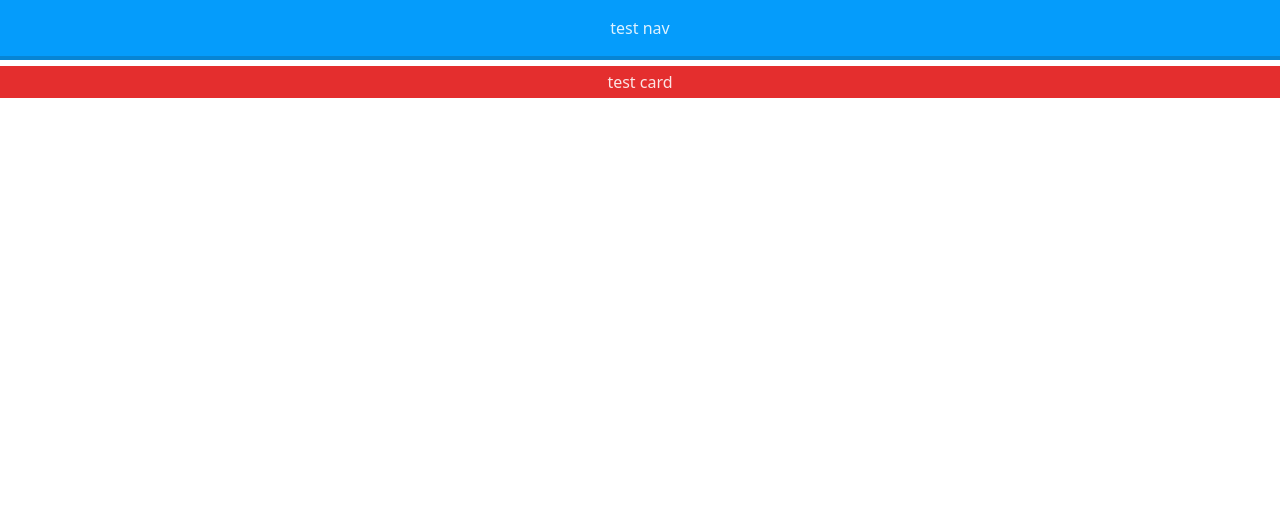
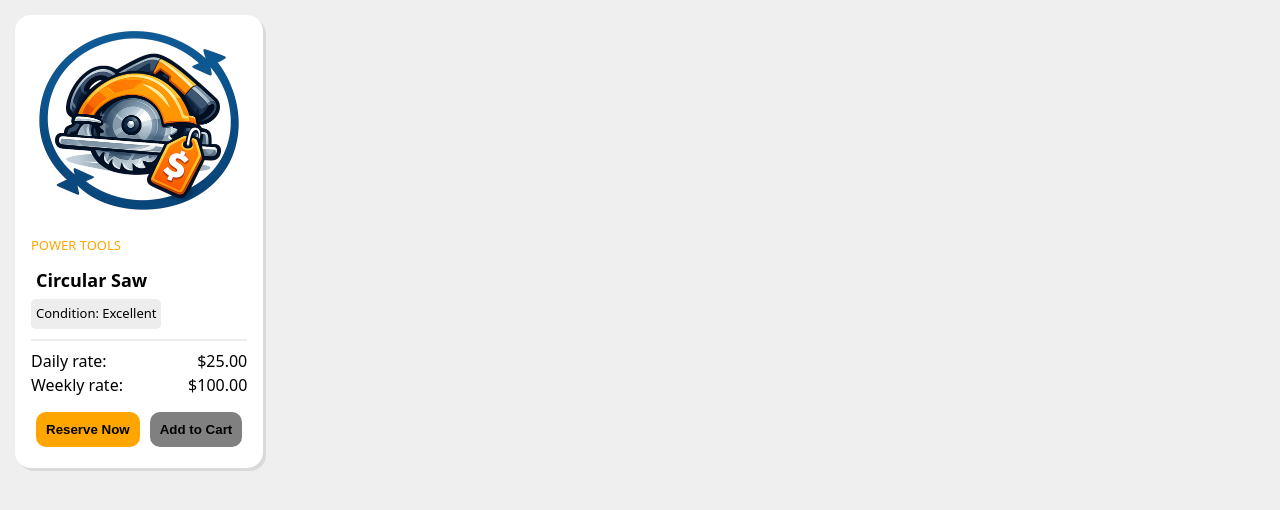
Before and after one commit to alxroum/HardwareStoreRentalSystem, a React (Vite) app in the folder hardware-rental/: page / in a window 1280 px wide. Shown: the top 510 px of the page. Built offline with nearby package versions, Linux system fonts and the light colour scheme.

Commit message:
created card prototype and ui structure.

```diff
--- a/hardware-rental/index.html
+++ b/hardware-rental/index.html
@@ -2,7 +2,7 @@
 <html lang="en">
   <head>
     <meta charset="UTF-8" />
-    <link rel="icon" type="image/svg+xml" href="/vite.svg" />
+    <link rel="icon" type="image/png+xml" href="./src/assets/favicon.png" />
     <meta name="viewport" content="width=device-width, initial-scale=1.0" />
     <title>hardware-rental</title>
   </head>
--- a/hardware-rental/src/App.css
+++ b/hardware-rental/src/App.css
@@ -6,23 +6,99 @@
   display: flex;
   flex-direction: column;
   min-height: 100vh;
-}
 
-#nav {
-  justify-content: space-between;
-  background-color:#059CFB;
-  box-shadow: 0px 4px #0785d4;
-  padding: 1rem;
-  top: 0;
-  left: 0;
+  --theme-color: orange;
 }
 
 #content {
-  flex: 1;
-  padding-top: 10px;
+  padding: 15px;
+  display: grid;
 }
 
 .card {
-  background-color: rgb(228, 46, 46);
-  padding: .25rem;
+  padding: 1em;
+  background-color: white;
+  border-radius: 1em;
+  box-shadow: 3px 3px rgb(218, 218, 218);
+  color: black;
+  width: fit-content;
 }
+
+.top-half {
+  padding-top: 0px;
+  padding-bottom: 20px;
+}
+
+.bottom-half {
+  background-color: inherit;
+}
+
+.item-image {
+  width: 200px;
+}
+
+.category {
+  color: var(--theme-color);
+  font-weight: 500;
+  font-size: small;
+  text-align: left;
+  margin-bottom: 12px;
+}
+
+.name {
+  font-weight: 700;
+  font-size: large;
+  text-align: left;
+  margin: 5px;
+}
+
+.condition {
+  background-color: rgb(237, 237, 237);
+  border-radius: 5px;
+  color: black;
+  width: fit-content;
+  padding: 5px;
+  font-size: small;
+  text-align: left;
+  margin-bottom: 10px;
+}
+
+.pricing-info {
+  display:grid;
+  grid-template-columns: auto auto;
+  margin-bottom: 10px;
+}
+
+#hr-01 {
+  border: 1px solid rgb(237, 237, 237);
+}
+
+.left {
+  grid-row: 0;
+  text-align: left;
+}
+
+.right {
+  grid-row: 0;
+  text-align: right;
+}
+
+.reserve-button {
+  background-color: var(--theme-color);
+  padding: 10px;
+  border: none;
+  border-radius: 0.75em;
+  margin: 5px;
+  font-weight: 700;
+  text-align: center;
+}
+
+.cart-button {
+  background-color: gray;
+  padding: 10px;
+  border: none;
+  border-radius: 0.75em;
+  margin: 5px;
+  font-weight: 700;
+  text-align: center;
+}
--- a/hardware-rental/src/App.jsx
+++ b/hardware-rental/src/App.jsx
@@ -1,6 +1,7 @@
 import { useState } from 'react'
 import reactLogo from './assets/react.svg'
 import viteLogo from '/vite.svg'
+import favicon from './assets/favicon.png'
 import './App.css'
 
 function App() {
@@ -9,12 +10,30 @@ function App() {
 
   return (
     <>
-      <div id="nav">
-        test nav
-      </div>
       <div id="content">
-        <div className='card'>
-          test card
+        <div id="card_001" className="card">
+
+          <div className='top-half'>
+            <img className="item-image" src={favicon}></img>
+          </div>
+          <div className='bottom-half'>
+            <div className="category">POWER TOOLS</div>
+            <div className="name">Circular Saw</div>
+            <div className="condition">Condition: Excellent</div>
+            <hr id="hr-01"></hr>
+            <div className="pricing-info">
+              <div className='left'>
+                Daily rate:<br></br>
+                Weekly rate:
+              </div>
+              <div className='right'>
+                $25.00<br></br>
+                $100.00
+              </div>
+            </div>
+            <button className="reserve-button">Reserve Now</button>
+            <button className="cart-button">Add to Cart</button>
+          </div>
         </div>
       </div>
     </>
--- a/hardware-rental/src/index.css
+++ b/hardware-rental/src/index.css
@@ -4,8 +4,7 @@
   font-weight: 400;
 
   color-scheme: light dark;
-  color: rgba(255, 255, 255, 0.87);
-  background-color: white;
+  background-color: rgb(239, 239, 239);
 
   font-synthesis: none;
   text-rendering: optimizeLegibility;
```
Also changed, not shown: hardware-rental/src/assets/favicon.png (added).
